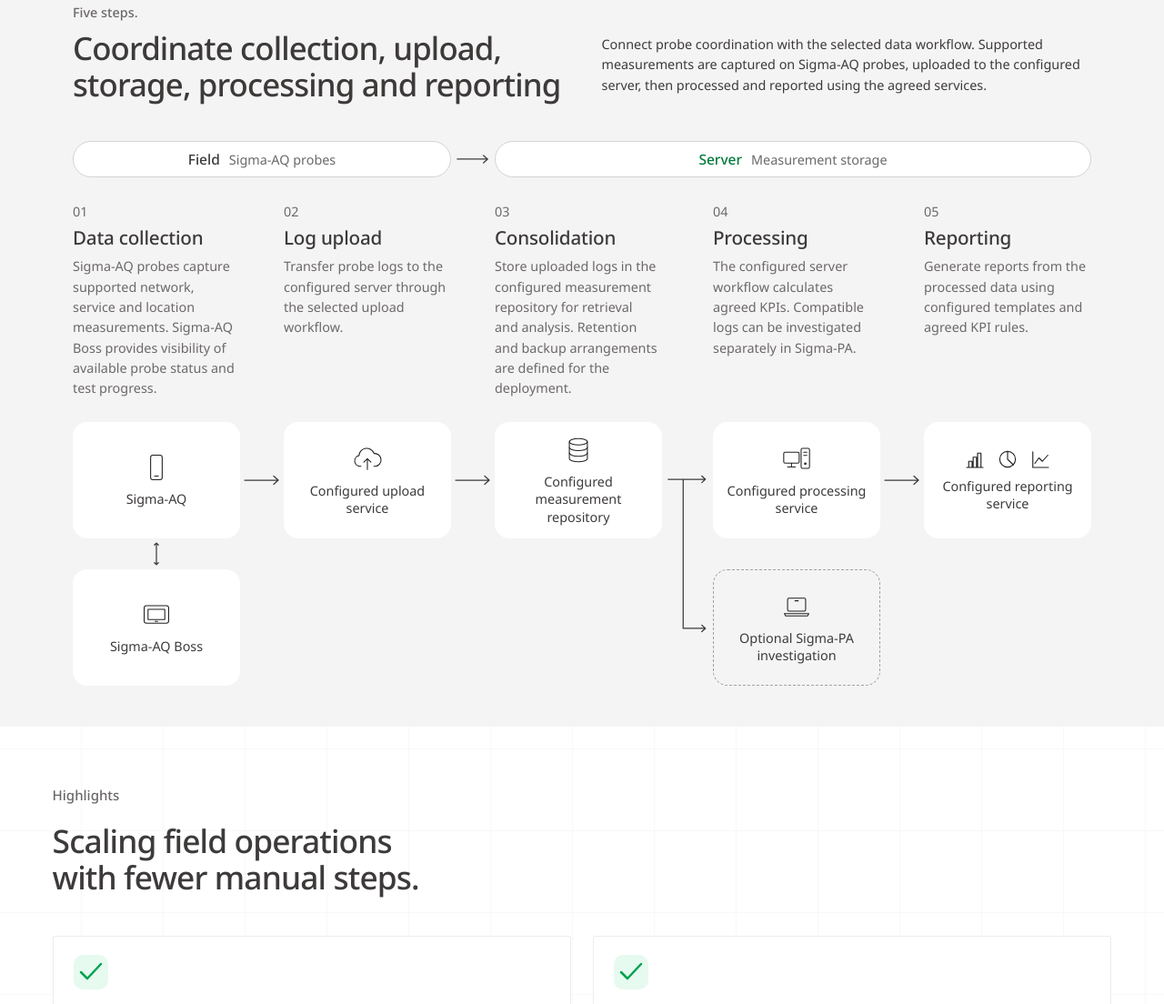
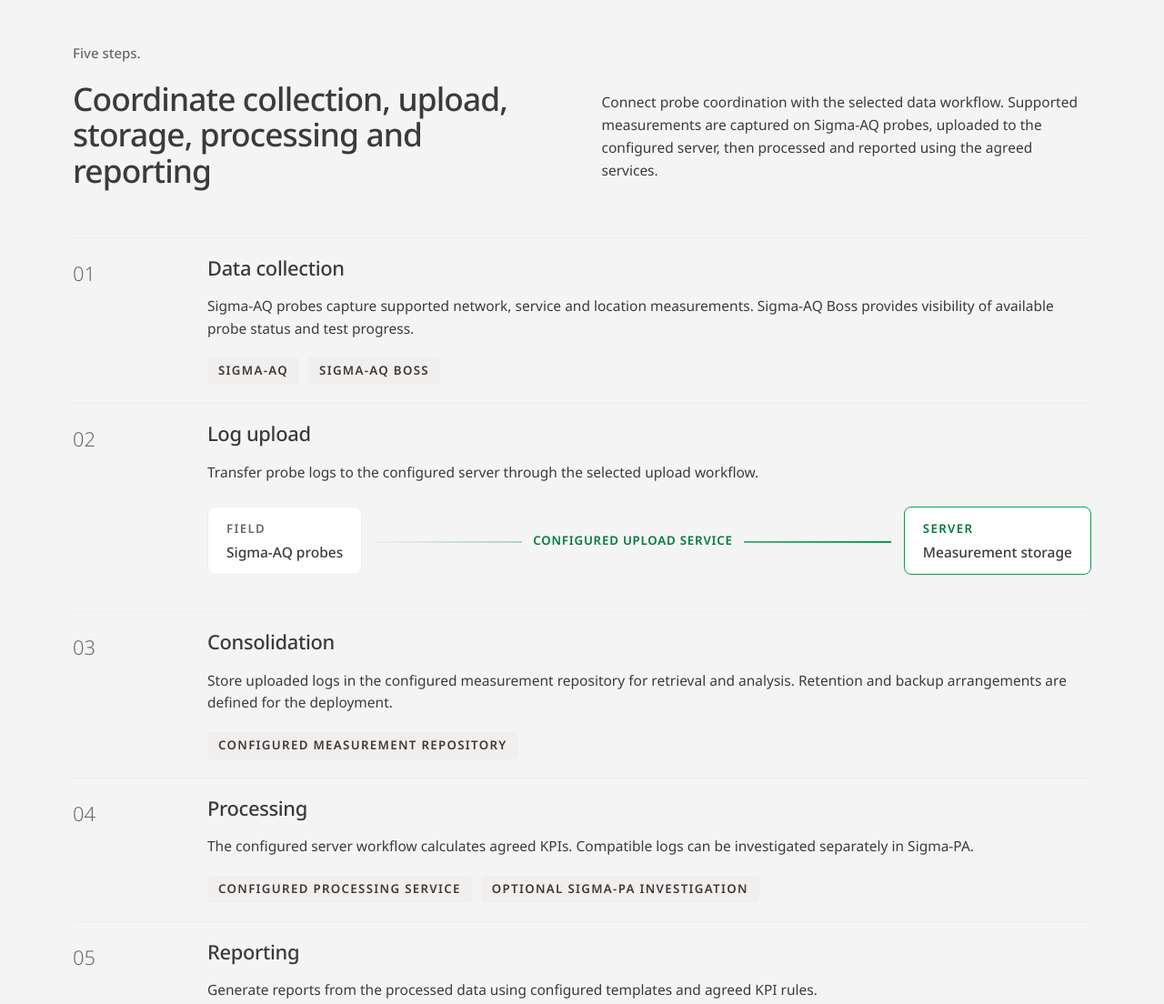
Before and after one commit to tanmaythakker93-cpu/meritech-website, a plain HTML site: page sigma_aq_boss.html in a window 1280 px wide. Shown: the part 1697-2801 px from the top of the page at 91% size. Drawn offline with nearby package versions, Linux system fonts and the light colour scheme.

Commit message:
Revert Sigma-AQ Boss Five steps flow diagram (AZQ-style) - restore the approved Five steps section as before; keeps Teddy-approved presentation
Reverts 459cbf1, c5f3c72, 4bd92fc.

Co-Authored-By: Claude Sonnet 5.5 <noreply@anthropic.com>

```diff
--- a/css/sigma-aq-boss.css
+++ /dev/null
@@ -1,223 +0,0 @@
-/* ============================================================
-   SIGMA-AQ BOSS — page-only styles (2026-11-13)
-   Linked only from sigma_aq_boss.html, after responsivestyle.css.
-   Every rule is scoped to body.page-sigma-aq-boss.
-   To undo: delete this file and its <link> in sigma_aq_boss.html.
-   ============================================================ */
-
-/* ------------------------------------------------------------
-   #section-fivesteps — workflow diagram
-   Wide (>=1200px): one grid, five step columns joined by arrow
-   columns; .fs-step and .fs-nodes use display:contents so each
-   string keeps its original DOM order while being placed in the
-   diagram (phase pills on row 1, cards on rows 5-6).
-   Narrow (<1200px): steps stack vertically, arrows turn downward.
-   ------------------------------------------------------------ */
-.page-sigma-aq-boss #section-fivesteps{
-  --fs-ink: #3D3A3A;
-  --fs-muted: #6B6868;
-  --fs-line: #3D3A3A;
-  --fs-card: #FFFFFF;
-  --fs-card-h: 160px;
-  --fs-link-h: 48px;
-}
-
-/* responsivestyle.css drops the bottom padding below 1400px; the diagram needs it */
-.page-sigma-aq-boss #section-fivesteps .fs-wrap{ padding-bottom: var(--sp-section-y); }
-
-/* reset the old list-row look (style.css / responsivestyle.css) */
-.page-sigma-aq-boss #section-fivesteps .fs-step{
-  border: 0; padding: 0; margin: 0; gap: 0;
-}
-.page-sigma-aq-boss #section-fivesteps .fs-step-num{
-  font-size: var(--fs-16); font-weight: 400; color: var(--fs-muted);
-  line-height: 1.4; padding: 0; margin: 0 0 6px; letter-spacing: 0;
-}
-.page-sigma-aq-boss #section-fivesteps .fs-step-title{
-  font-size: var(--fs-26); font-weight: 500; color: var(--fs-ink);
-  line-height: 1.25; letter-spacing: -.01em; margin: 0 0 10px;
-}
-.page-sigma-aq-boss #section-fivesteps .fs-step-desc{
-  font-size: var(--fs-16); font-weight: 400; color: var(--fs-muted);
-  line-height: 1.6; margin: 0;
-}
-
-/* icon cards */
-.page-sigma-aq-boss #section-fivesteps .fs-node{
-  background: var(--fs-card);
-  border-radius: 16px;
-  display: flex; flex-direction: column; align-items: center; justify-content: center;
-  gap: 12px; padding: 18px 14px; text-align: center; min-width: 0;
-}
-.page-sigma-aq-boss #section-fivesteps .fs-node--alt{
-  background: transparent;
-  border: 1px dashed #A3A0A0;
-}
-.page-sigma-aq-boss #section-fivesteps .fs-node-cap{
-  font-size: var(--fs-16); font-weight: 400; color: var(--fs-ink);
-  line-height: 1.4; overflow-wrap: anywhere;
-}
-.page-sigma-aq-boss #section-fivesteps .fs-icon{
-  width: 44px; height: 44px; flex-shrink: 0;
-  fill: none; stroke: #221F1F; stroke-width: 1.5;
-  stroke-linecap: round; stroke-linejoin: round;
-}
-.page-sigma-aq-boss #section-fivesteps .fs-icon--sm{ width: 30px; height: 30px; }
-.page-sigma-aq-boss #section-fivesteps .fs-icon-set{ display: flex; gap: 12px; align-items: center; }
-
-/* phase pills (Field / Server) */
-.page-sigma-aq-boss #section-fivesteps .fs-phase{
-  display: flex; flex-wrap: wrap; align-items: baseline; justify-content: center;
-  column-gap: 10px; row-gap: 2px;
-  background: #FFFFFF; border: 1px solid #D6D3D2; border-radius: 999px;
-  padding: 11px 22px; text-align: center; min-width: 0;
-}
-.page-sigma-aq-boss #section-fivesteps .fs-phase-cap{
-  font-size: var(--fs-18); font-weight: 500; color: var(--fs-ink); line-height: 1.3;
-}
-.page-sigma-aq-boss #section-fivesteps .fs-phase-lbl{
-  font-size: var(--fs-16); font-weight: 400; color: var(--fs-muted); line-height: 1.3;
-}
-.page-sigma-aq-boss #section-fivesteps .fs-phase--server .fs-phase-cap{ color: #007A3D; }
-
-/* arrows and links (decorative, aria-hidden) */
-.page-sigma-aq-boss #section-fivesteps .fs-arrow,
-.page-sigma-aq-boss #section-fivesteps .fs-link-v{
-  display: block; fill: none; stroke: var(--fs-line); stroke-width: 1.25;
-  stroke-linecap: round; stroke-linejoin: round; overflow: visible;
-}
-.page-sigma-aq-boss #section-fivesteps .fs-arrow path,
-.page-sigma-aq-boss #section-fivesteps .fs-link-v path{ vector-effect: non-scaling-stroke; }
-.page-sigma-aq-boss #section-fivesteps .fs-arrow{ width: 40px; height: 12px; }
-.page-sigma-aq-boss #section-fivesteps .fs-link-v{ width: 12px; height: calc(var(--fs-link-h) - 8px); }
-.page-sigma-aq-boss #section-fivesteps .fs-sub{ display: flex; flex-direction: column; align-items: stretch; gap: 4px; padding-top: 4px; }
-.page-sigma-aq-boss #section-fivesteps .fs-sub .fs-link-v{ align-self: center; }
-
-/* ---------------- wide: horizontal diagram ---------------- */
-@media (min-width: 1200px){
-  .page-sigma-aq-boss #section-fivesteps .fs-diagram{
-    display: grid;
-    grid-template-columns:
-      minmax(0,1fr) 48px minmax(0,1fr) 48px minmax(0,1fr) 56px minmax(0,1fr) 48px minmax(0,1fr);
-    grid-template-rows: auto auto auto auto var(--fs-card-h) auto;
-    align-items: start;
-  }
-  .page-sigma-aq-boss #section-fivesteps .fs-step,
-  .page-sigma-aq-boss #section-fivesteps .fs-nodes{ display: contents; }
-
-  .page-sigma-aq-boss #section-fivesteps .fs-s1{ --c: 1; --a: 2; }
-  .page-sigma-aq-boss #section-fivesteps .fs-s2{ --c: 3; --a: 4; }
-  .page-sigma-aq-boss #section-fivesteps .fs-s3{ --c: 5; --a: 6; }
-  .page-sigma-aq-boss #section-fivesteps .fs-s4{ --c: 7; --a: 8; }
-  .page-sigma-aq-boss #section-fivesteps .fs-s5{ --c: 9; --a: 10; }
-
-  .page-sigma-aq-boss #section-fivesteps .fs-step-num  { grid-column: var(--c); grid-row: 2; }
-  .page-sigma-aq-boss #section-fivesteps .fs-step-title{ grid-column: var(--c); grid-row: 3; }
-  .page-sigma-aq-boss #section-fivesteps .fs-step-desc { grid-column: var(--c); grid-row: 4; margin-bottom: 32px; padding-right: 4px; }
-  .page-sigma-aq-boss #section-fivesteps .fs-node--main{ grid-column: var(--c); grid-row: 5; height: var(--fs-card-h); }
-  .page-sigma-aq-boss #section-fivesteps .fs-sub      { grid-column: var(--c); grid-row: 6; }
-  .page-sigma-aq-boss #section-fivesteps .fs-node--sub{ height: var(--fs-card-h); }
-  .page-sigma-aq-boss #section-fivesteps .fs-node--alt{ grid-column: var(--c); grid-row: 6; margin-top: var(--fs-link-h); }
-
-  /* step-to-step arrows, centred on the card row */
-  .page-sigma-aq-boss #section-fivesteps .fs-step > .fs-arrow{
-    grid-column: var(--a); grid-row: 5; align-self: center; justify-self: center;
-  }
-  .page-sigma-aq-boss #section-fivesteps .fs-step > .fs-arrow--branch{
-    grid-row: 5 / 7; align-self: start; width: 56px;
-    height: calc(var(--fs-card-h) * 2 + var(--fs-link-h));
-  }
-  .page-sigma-aq-boss #section-fivesteps .fs-arrow--narrow{ display: none; }
-
-  /* phase row: Field over steps 01-02, Server over steps 03-05 */
-  .page-sigma-aq-boss #section-fivesteps .fs-phase{ grid-row: 1; margin-bottom: 44px; }
-  .page-sigma-aq-boss #section-fivesteps .fs-phase--field { grid-column: 1 / 4; }
-  .page-sigma-aq-boss #section-fivesteps .fs-phase--server{ grid-column: 5 / 10; }
-  .page-sigma-aq-boss #section-fivesteps .fs-arrow--phase{
-    grid-column: 4; grid-row: 1; justify-self: center; align-self: start;
-    margin-top: 19px; width: 36px;
-  }
-}
-
-/* ---------------- narrow: vertical stack ---------------- */
-@media (max-width: 1199.98px){
-  .page-sigma-aq-boss #section-fivesteps .fs-diagram{ display: flex; flex-direction: column; }
-  .page-sigma-aq-boss #section-fivesteps .fs-diagram.reveal{ opacity: 1; transform: none; }
-
-  .page-sigma-aq-boss #section-fivesteps .fs-step{
-    display: grid;
-    grid-template-columns: minmax(0,1fr) minmax(260px, 340px);
-    column-gap: 48px; align-items: start;
-  }
-  .page-sigma-aq-boss #section-fivesteps .fs-step-num  { grid-column: 1; grid-row: 1; }
-  .page-sigma-aq-boss #section-fivesteps .fs-step-title{ grid-column: 1; grid-row: 2; }
-  .page-sigma-aq-boss #section-fivesteps .fs-step-desc { grid-column: 1; grid-row: 3; }
-  .page-sigma-aq-boss #section-fivesteps .fs-nodes{
-    grid-column: 2; grid-row: 1 / 5; display: flex; flex-direction: column; gap: 12px;
-  }
-  .page-sigma-aq-boss #section-fivesteps .fs-sub{ padding-top: 0; }
-
-  .page-sigma-aq-boss #section-fivesteps .fs-node{
-    flex-direction: row; justify-content: flex-start; text-align: left;
-    gap: 16px; padding: 16px 20px; min-height: 76px;
-  }
-  .page-sigma-aq-boss #section-fivesteps .fs-icon{ width: 40px; height: 40px; }
-  .page-sigma-aq-boss #section-fivesteps .fs-icon--sm{ width: 24px; height: 24px; }
-  .page-sigma-aq-boss #section-fivesteps .fs-icon-set{ gap: 6px; }
-  .page-sigma-aq-boss #section-fivesteps .fs-link-v{ height: 32px; }
-
-  .page-sigma-aq-boss #section-fivesteps .fs-phase{ justify-content: flex-start; text-align: left; border-radius: 28px; }
-
-  /* arrows point down; 40x12 box rotated, margins give it room */
-  .page-sigma-aq-boss #section-fivesteps .fs-arrow{ transform: rotate(90deg); margin: 14px auto; }
-  .page-sigma-aq-boss #section-fivesteps .fs-nodes .fs-arrow{ margin: 2px auto; }
-  .page-sigma-aq-boss #section-fivesteps .fs-step > .fs-arrow{ grid-column: 2; grid-row: 5; margin: 26px auto; }
-  .page-sigma-aq-boss #section-fivesteps .fs-arrow--branch{ display: none; }
-}
-
-@media (max-width: 767.98px){
-  .page-sigma-aq-boss #section-fivesteps .fs-step{ grid-template-columns: minmax(0,1fr); }
-  .page-sigma-aq-boss #section-fivesteps .fs-nodes{ grid-column: 1; grid-row: 4; margin-top: 20px; }
-  .page-sigma-aq-boss #section-fivesteps .fs-step > .fs-arrow{ grid-column: 1; grid-row: 5; }
-}
-
-@media (prefers-reduced-motion: reduce){
-  .page-sigma-aq-boss #section-fivesteps .reveal{ opacity: 1; transform: none; transition: none; }
-}
-
-/* ------------------------------------------------------------
-   Balanced flowchart (replaces "Compact flowchart"). >=1200px:
-   spacing scales with viewport height between the compact and the
-   original sizes. Step headers + first card row always sit in the
-   first frame; fits whole at >=~1000px viewport height, otherwise
-   overflows by a short scroll (41px at 2000x955, 85px at 1440x900).
-   To undo: delete this block.
-   ------------------------------------------------------------ */
-@media (min-width: 1200px){
-  .page-sigma-aq-boss #section-fivesteps{
-    --fs-card-h: clamp(112px, 13vh, 132px);
-    --fs-link-h: clamp(34px, 4.2vh, 44px);
-    --fs-phase-mb: clamp(26px, 3.4vh, 36px);
-  }
-  .page-sigma-aq-boss #section-fivesteps .fs-wrap{ padding-top: clamp(40px, 5.6vh, 64px); padding-bottom: clamp(40px, 5.6vh, 64px); }
-  .page-sigma-aq-boss #section-fivesteps .fs-top{ margin-bottom: clamp(30px, 4.2vh, 46px); }
-  .page-sigma-aq-boss #section-fivesteps .fs-eyebrow{ margin-bottom: 8px; }
-  .page-sigma-aq-boss #section-fivesteps .fs-headline{ font-size: clamp(28px, 3.6vh + 6px, 40px); line-height: 1.15; }
-  .page-sigma-aq-boss #section-fivesteps .fs-top p{ font-size: var(--fs-16); line-height: 1.55; }
-  .page-sigma-aq-boss #section-fivesteps .fs-phase{ margin-bottom: var(--fs-phase-mb); padding-top: 9px; padding-bottom: 9px; }
-  .page-sigma-aq-boss #section-fivesteps .fs-arrow--phase{ align-self: center; margin-top: 0; margin-bottom: var(--fs-phase-mb); }
-  .page-sigma-aq-boss #section-fivesteps .fs-step-num{ margin-bottom: 6px; }
-  .page-sigma-aq-boss #section-fivesteps .fs-step-title{ font-size: clamp(18px, 2.2vh + 3px, 22px); margin-bottom: 8px; }
-  .page-sigma-aq-boss #section-fivesteps .fs-step-desc{ line-height: 1.55; margin-bottom: clamp(24px, 3.2vh, 34px); }
-  .page-sigma-aq-boss #section-fivesteps .fs-node{ padding: 14px 12px; gap: 10px; }
-  .page-sigma-aq-boss #section-fivesteps .fs-icon{ width: 38px; height: 38px; }
-  .page-sigma-aq-boss #section-fivesteps .fs-icon--sm{ width: 26px; height: 26px; }
-  .page-sigma-aq-boss #section-fivesteps .fs-node-cap{ line-height: 1.35; }
-}
-/* 1200-1399px: columns are ~185px and captions wrap to 3 lines - keep them inside the card */
-@media (min-width: 1200px) and (max-width: 1399.98px){
-  .page-sigma-aq-boss #section-fivesteps{ --fs-card-h: 128px; }
-  .page-sigma-aq-boss #section-fivesteps .fs-node{ padding: 12px 10px; gap: 8px; }
-  .page-sigma-aq-boss #section-fivesteps .fs-icon{ width: 34px; height: 34px; }
-  .page-sigma-aq-boss #section-fivesteps .fs-icon--sm{ width: 24px; height: 24px; }
-}
--- a/sigma_aq_boss.html
+++ b/sigma_aq_boss.html
@@ -17,7 +17,6 @@
   <!-- Custom Styles -->
   <link rel="stylesheet" href="css/style.css">
   <link rel="stylesheet" href="css/responsivestyle.css">
-  <link rel="stylesheet" href="css/sigma-aq-boss.css">
 </head>
 <body class="page-sigma-aq-boss">
   <a class="skip-link" href="#main">Skip to main content</a>
@@ -333,94 +332,73 @@
         </div>
       </div>
 
-      <div class="fs-steps fs-diagram reveal">
+      <div class="fs-steps">
 
-        <div class="fs-step fs-s1 reveal">
+        <div class="fs-step reveal">
           <div class="fs-step-num">01</div>
-          <div class="fs-step-title">Data collection</div>
-          <p class="fs-step-desc">Sigma-AQ probes capture supported network, service and location measurements. Sigma-AQ Boss provides visibility of available probe status and test progress.</p>
-          <div class="fs-nodes">
-            <div class="fs-node fs-node--main">
-              <svg class="fs-icon" viewBox="0 0 48 48" aria-hidden="true" focusable="false"><rect x="15" y="5" width="18" height="38" rx="3.5"/><path d="M21 37.5h6"/></svg>
-              <span class="fs-node-cap">Sigma-AQ</span>
+          <div class="fs-step-body">
+            <div class="fs-step-title">Data collection</div>
+            <p class="fs-step-desc">Sigma-AQ probes capture supported network, service and location measurements. Sigma-AQ Boss provides visibility of available probe status and test progress.</p>
+            <div class="fs-step-tags">
+              <span class="fs-step-tag">Sigma-AQ</span>
+              <span class="fs-step-tag">Sigma-AQ Boss</span>
             </div>
-            <div class="fs-sub">
-              <svg class="fs-link-v" viewBox="0 0 12 48" aria-hidden="true" focusable="false"><path d="M6 2v44M2 6l4-4 4 4M2 42l4 4 4-4"/></svg>
-              <div class="fs-node fs-node--sub">
-                <svg class="fs-icon" viewBox="0 0 48 48" aria-hidden="true" focusable="false"><rect x="5" y="10" width="38" height="27" rx="3.5"/><path d="M11 15.5h26v16H11z"/><path d="M22 34.2h4"/></svg>
-                <span class="fs-node-cap">Sigma-AQ Boss</span>
+          </div>
+        </div>
+
+        <div class="fs-step reveal">
+          <div class="fs-step-num">02</div>
+          <div class="fs-step-body">
+            <div class="fs-step-title">Log upload</div>
+            <p class="fs-step-desc">Transfer probe logs to the configured server through the selected upload workflow.</p>
+            <div class="fs-flow reveal">
+              <div class="fs-flow-node">
+                <span class="fs-flow-cap">Field</span>
+                <span class="fs-flow-lbl">Sigma-AQ probes</span>
+              </div>
+              <div class="fs-flow-link"><span>Configured upload service</span></div>
+              <div class="fs-flow-node fs-flow-node--accent">
+                <span class="fs-flow-cap">Server</span>
+                <span class="fs-flow-lbl">Measurement storage</span>
               </div>
             </div>
+            <div class="fs-step-tags">
+
+            </div>
           </div>
-          <svg class="fs-arrow" viewBox="0 0 40 12" aria-hidden="true" focusable="false"><path d="M1 6h37M33 1.5L38 6l-5 4.5"/></svg>
         </div>
 
-        <div class="fs-step fs-s2 reveal">
-          <div class="fs-step-num">02</div>
-          <div class="fs-step-title">Log upload</div>
-          <p class="fs-step-desc">Transfer probe logs to the configured server through the selected upload workflow.</p>
-          <div class="fs-nodes">
-            <div class="fs-phase fs-phase--field">
-              <span class="fs-phase-cap">Field</span>
-              <span class="fs-phase-lbl">Sigma-AQ probes</span>
-            </div>
-            <svg class="fs-arrow fs-arrow--phase" viewBox="0 0 40 12" aria-hidden="true" focusable="false"><path d="M1 6h37M33 1.5L38 6l-5 4.5"/></svg>
-            <div class="fs-node fs-node--main">
-              <svg class="fs-icon" viewBox="0 0 48 48" aria-hidden="true" focusable="false"><path d="M14 35h-1.5A8.5 8.5 0 0 1 11 18.2 12 12 0 0 1 34.3 15 9.5 9.5 0 0 1 36 35h-2"/><path d="M24 40V23M18.5 28.5L24 23l5.5 5.5"/></svg>
-              <span class="fs-node-cap">Configured upload service</span>
-            </div>
-            <svg class="fs-arrow fs-arrow--narrow" viewBox="0 0 40 12" aria-hidden="true" focusable="false"><path d="M1 6h37M33 1.5L38 6l-5 4.5"/></svg>
-            <div class="fs-phase fs-phase--server">
-              <span class="fs-phase-cap">Server</span>
-              <span class="fs-phase-lbl">Measurement storage</span>
+        <div class="fs-step reveal">
+          <div class="fs-step-num">03</div>
+          <div class="fs-step-body">
+            <div class="fs-step-title">Consolidation</div>
+            <p class="fs-step-desc">Store uploaded logs in the configured measurement repository for retrieval and analysis. Retention and backup arrangements are defined for the deployment.</p>
+            <div class="fs-step-tags">
+              <span class="fs-step-tag">Configured measurement repository</span>
             </div>
           </div>
-          <svg class="fs-arrow" viewBox="0 0 40 12" aria-hidden="true" focusable="false"><path d="M1 6h37M33 1.5L38 6l-5 4.5"/></svg>
         </div>
 
-        <div class="fs-step fs-s3 reveal">
-          <div class="fs-step-num">03</div>
-          <div class="fs-step-title">Consolidation</div>
-          <p class="fs-step-desc">Store uploaded logs in the configured measurement repository for retrieval and analysis. Retention and backup arrangements are defined for the deployment.</p>
-          <div class="fs-nodes">
-            <div class="fs-node fs-node--main">
-              <svg class="fs-icon" viewBox="0 0 48 48" aria-hidden="true" focusable="false"><ellipse cx="24" cy="11" rx="14" ry="5"/><path d="M10 11v26c0 2.8 6.3 5 14 5s14-2.2 14-5V11"/><path d="M10 19.7c0 2.8 6.3 5 14 5s14-2.2 14-5M10 28.4c0 2.8 6.3 5 14 5s14-2.2 14-5"/></svg>
-              <span class="fs-node-cap">Configured measurement repository</span>
+        <div class="fs-step reveal">
+          <div class="fs-step-num">04</div>
+          <div class="fs-step-body">
+            <div class="fs-step-title">Processing</div>
+            <p class="fs-step-desc">The configured server workflow calculates agreed KPIs. Compatible logs can be investigated separately in Sigma-PA.</p>
+            <div class="fs-step-tags">
+              <span class="fs-step-tag">Configured processing service</span>
+              <span class="fs-step-tag">Optional Sigma-PA investigation</span>
             </div>
           </div>
-          <svg class="fs-arrow fs-arrow--branch" viewBox="0 0 56 368" aria-hidden="true" focusable="false"><path d="M1 80h21M22 80v208M22 80h31M22 288h31M48 75.5l5 4.5-5 4.5M48 283.5l5 4.5-5 4.5"/></svg>
-          <svg class="fs-arrow fs-arrow--narrow" viewBox="0 0 40 12" aria-hidden="true" focusable="false"><path d="M1 6h37M33 1.5L38 6l-5 4.5"/></svg>
         </div>
 
-        <div class="fs-step fs-s4 reveal">
-          <div class="fs-step-num">04</div>
-          <div class="fs-step-title">Processing</div>
-          <p class="fs-step-desc">The configured server workflow calculates agreed KPIs. Compatible logs can be investigated separately in Sigma-PA.</p>
-          <div class="fs-nodes">
-            <div class="fs-node fs-node--main">
-              <svg class="fs-icon" viewBox="0 0 48 48" aria-hidden="true" focusable="false"><rect x="4" y="13" width="24" height="17" rx="2"/><path d="M16 30v6M10 36h12"/><rect x="31" y="7" width="13" height="31" rx="2"/><path d="M35 13h5M35 18h5"/><circle cx="37.5" cy="31" r="1.2"/></svg>
-              <span class="fs-node-cap">Configured processing service</span>
-            </div>
-            <div class="fs-node fs-node--sub fs-node--alt">
-              <svg class="fs-icon" viewBox="0 0 48 48" aria-hidden="true" focusable="false"><rect x="10" y="11" width="28" height="20" rx="2"/><path d="M5 35h38l-2 3.5H7z"/><path d="M21.5 15h5"/></svg>
-              <span class="fs-node-cap">Optional Sigma-PA investigation</span>
-            </div>
-          </div>
-          <svg class="fs-arrow" viewBox="0 0 40 12" aria-hidden="true" focusable="false"><path d="M1 6h37M33 1.5L38 6l-5 4.5"/></svg>
-        </div>
+        <div class="fs-step reveal">
+          <div class="fs-step-num">05</div>
+          <div class="fs-step-body">
+            <div class="fs-step-title">Reporting</div>
+            <p class="fs-step-desc">Generate reports from the processed data using configured templates and agreed KPI rules.</p>
+            <div class="fs-step-tags">
+              <span class="fs-step-tag">Configured reporting service</span>
 
-        <div class="fs-step fs-s5 reveal">
-          <div class="fs-step-num">05</div>
-          <div class="fs-step-title">Reporting</div>
-          <p class="fs-step-desc">Generate reports from the processed data using configured templates and agreed KPI rules.</p>
-          <div class="fs-nodes">
-            <div class="fs-node fs-node--main">
-              <span class="fs-icon-set" aria-hidden="true">
-                <svg class="fs-icon fs-icon--sm" viewBox="0 0 32 32" focusable="false"><path d="M4 28h24M7 28V19h5v9M13.5 28V13h5v15M20 28V7h5v21"/></svg>
-                <svg class="fs-icon fs-icon--sm" viewBox="0 0 32 32" focusable="false"><circle cx="16" cy="16" r="11.5"/><path d="M16 4.5V16l8.2 8"/></svg>
-                <svg class="fs-icon fs-icon--sm" viewBox="0 0 32 32" focusable="false"><path d="M5 5v23h23M8 22l6-8 5 5 8-9"/></svg>
-              </span>
-              <span class="fs-node-cap">Configured reporting service</span>
             </div>
           </div>
         </div>
```
